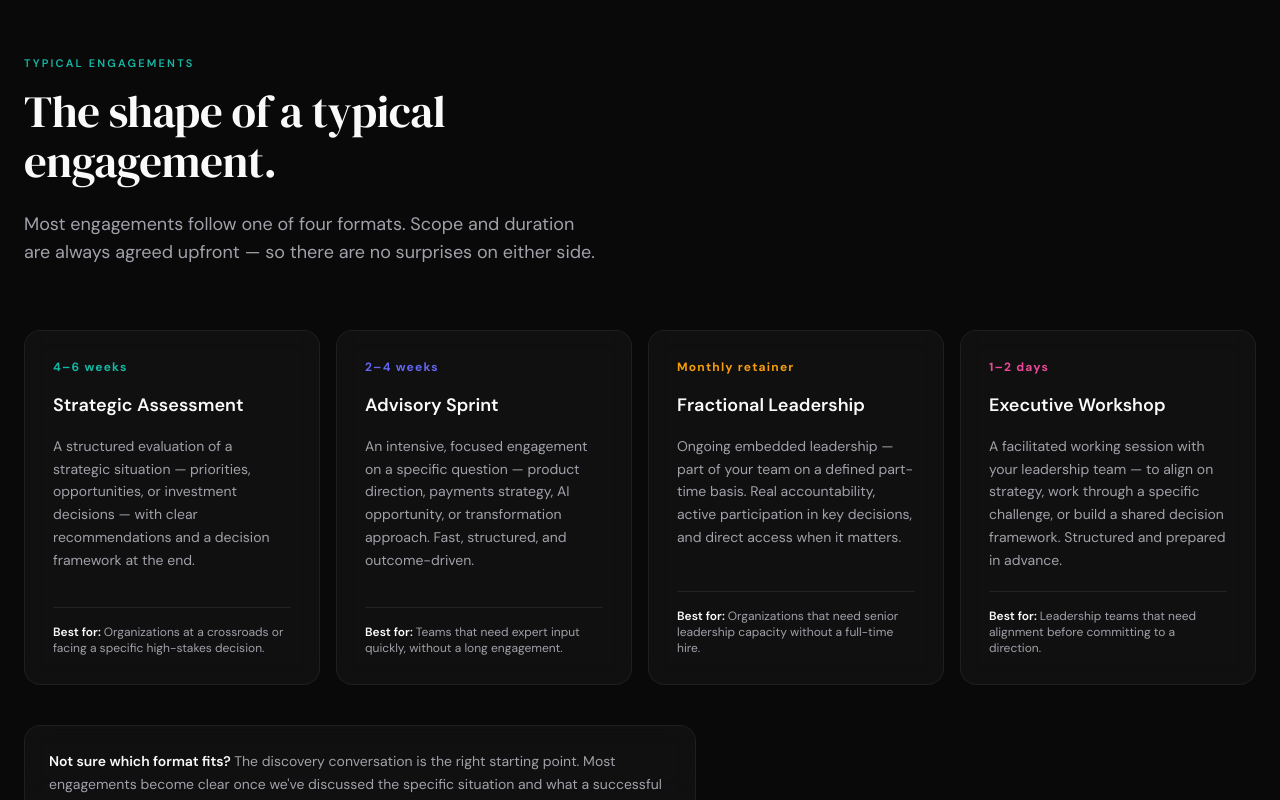
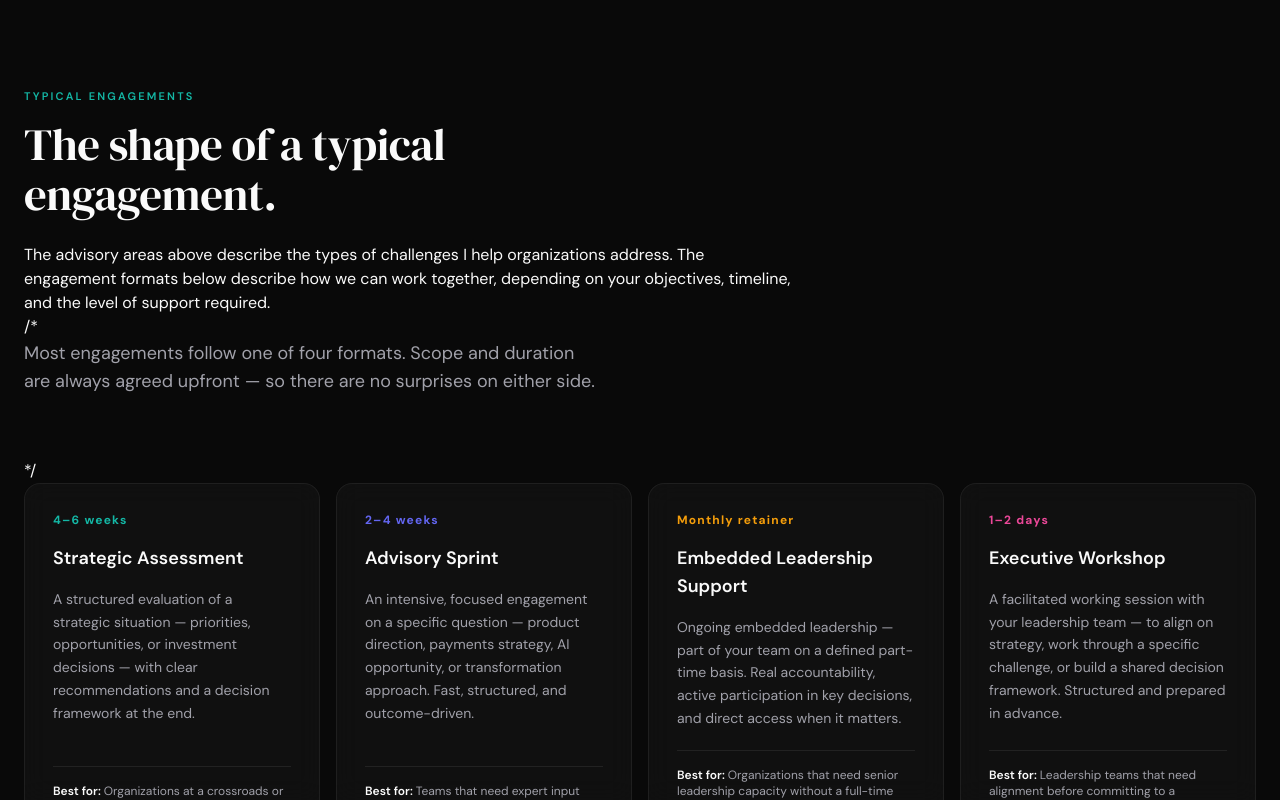
Before and after one commit to Martuain/martinmora-v5, a Next.js app: page /advisory-engagements in a window 1280 px wide. Shown: the part 2471-3271 px from the top of the page. Built offline with nearby package versions, Linux system fonts and the light colour scheme; no server answers.

Commit message:
Update engagement model from 'Fractional Leadership' to 'Embedded Leadership Support'

```diff
--- a/app/advisory-engagements/page.tsx
+++ b/app/advisory-engagements/page.tsx
@@ -8,7 +8,7 @@ import { siteConfig } from "@/lib/site";
 export const metadata: Metadata = {
   title: "Advisory Engagements",
   description:
-    "Four engagement models: Strategic Assessment & Recommendations, Innovation & Product Strategy, Transformation Guidance, and Fractional Leadership.",
+    "Four engagement models: Strategic Assessment & Recommendations, Innovation & Product Strategy, Transformation Guidance, and Embedded Leadership Support.",
   alternates: { canonical: `${siteConfig.url}/advisory-engagements` },
 };
 
@@ -93,7 +93,7 @@ const engagements = [
   {
     id: "fractional",
     number: "04",
-    title: "Fractional Leadership",
+    title: "Embedded Leadership Support",
     tagline: "Senior leadership capacity, without the full-time hire.",
     description:
       "For organizations that need experienced product or transformation leadership on an interim or part-time basis. I embed as a senior member of your leadership team — with real accountability, not just advisory distance. Appropriate for leadership gaps, scaling phases, or complex programs that need direct ownership.",
@@ -226,10 +226,16 @@ export default function AdvisoryEngagementsPage() {
               >
                 The shape of a typical engagement.
               </h2>
-              <p className="text-[var(--secondary)] text-lg max-w-xl mb-16">
+              <p className="max-w-3xl text-muted-foreground">
+                The advisory areas above describe the types of challenges I help organizations address.
+                The engagement formats below describe how we can work together, depending on your objectives,
+                timeline, and the level of support required.
+              </p>
+            /* <p className="text-[var(--secondary)] text-lg max-w-xl mb-16">
                 Most engagements follow one of four formats. Scope and duration are always
                 agreed upfront — so there are no surprises on either side.
               </p>
+            */
             </Reveal>
 
             <div className="grid md:grid-cols-2 xl:grid-cols-4 gap-4">
@@ -251,7 +257,7 @@ export default function AdvisoryEngagementsPage() {
                   accent: "#6366f1",
                 },
                 {
-                  format: "Fractional Leadership",
+                  format: "Embedded Leadership Support",
                   duration: "Monthly retainer",
                   description:
                     "Ongoing embedded leadership — part of your team on a defined part-time basis. Real accountability, active participation in key decisions, and direct access when it matters.",
```
